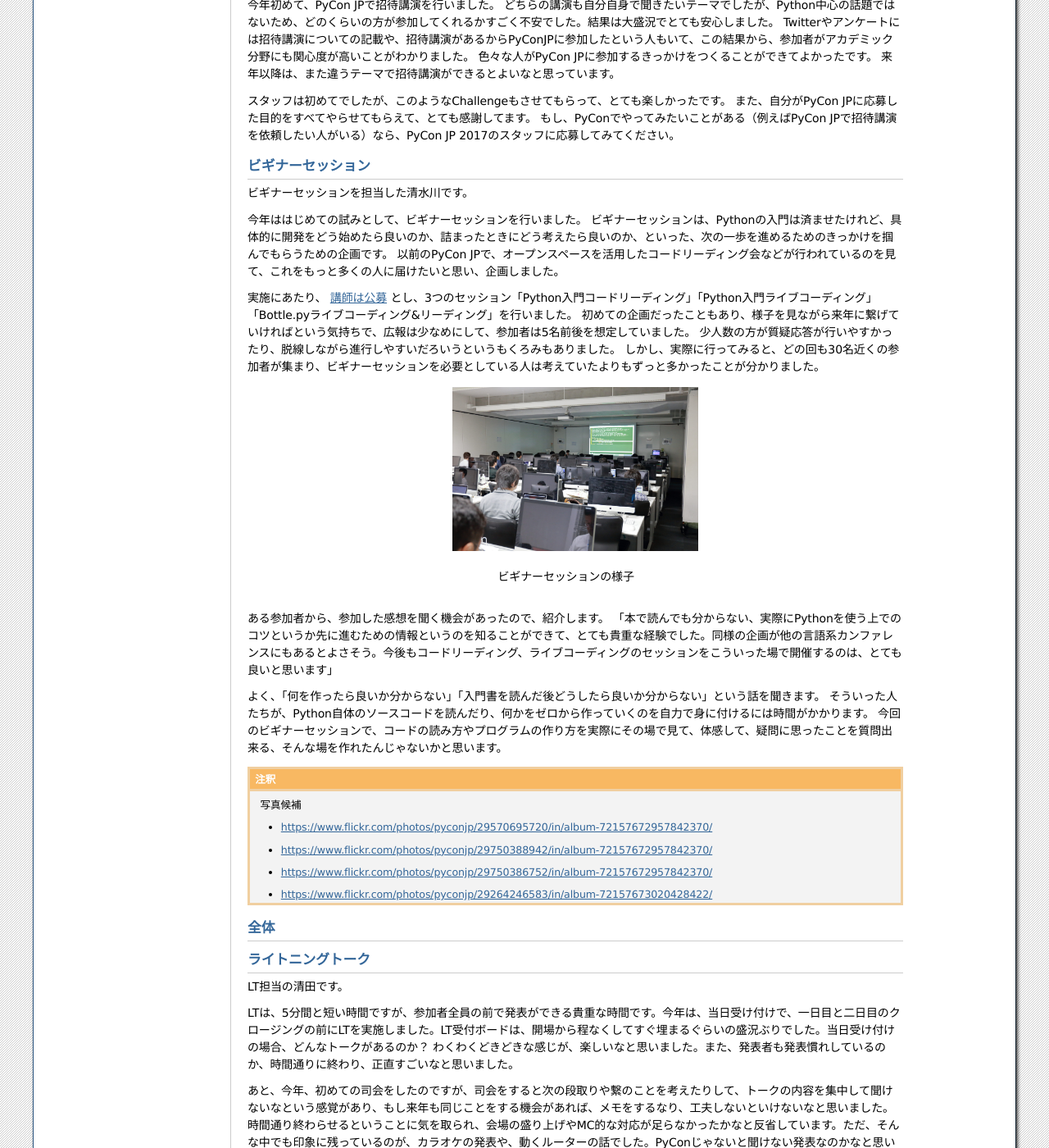
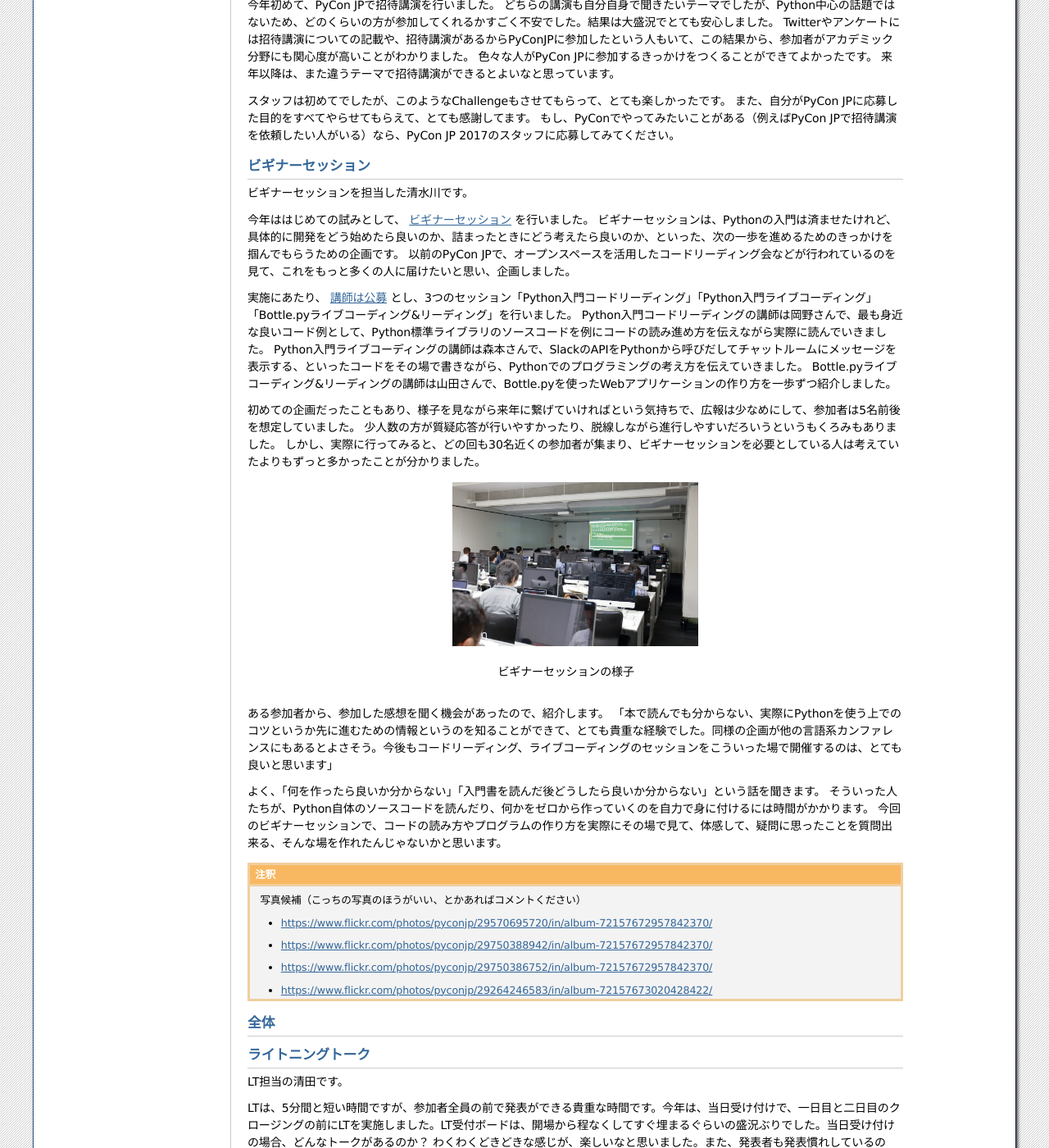
Before and after one commit to pyconjp/shoeisha2016, a Sphinx documentation site: the page built from source/afterreport_02_program.rst, in a window 1280 px wide and 1400 px high, scrolled down 7487 px. Shown: the whole window at 82% size. Built offline with Sphinx 7.4.7, drawn with Linux system fonts in a browser that asks for light colours.

Commit message:
refs #SAR-1574 ビギナーセッション, レビュー指摘対応

```diff
--- a/source/afterreport_02_program.rst
+++ b/source/afterreport_02_program.rst
@@ -239,11 +239,15 @@ Twitterやアンケートには招待講演についての記載や、招待講
 
 ビギナーセッションを担当した清水川です。
 
-今年ははじめての試みとして、ビギナーセッションを行いました。
+今年ははじめての試みとして、 `ビギナーセッション`_ を行いました。
 ビギナーセッションは、Pythonの入門は済ませたけれど、具体的に開発をどう始めたら良いのか、詰まったときにどう考えたら良いのか、といった、次の一歩を進めるためのきっかけを掴んでもらうための企画です。
 以前のPyCon JPで、オープンスペースを活用したコードリーディング会などが行われているのを見て、これをもっと多くの人に届けたいと思い、企画しました。
 
 実施にあたり、 `講師は公募`_ とし、3つのセッション「Python入門コードリーディング」「Python入門ライブコーディング」「Bottle.pyライブコーディング&リーディング」を行いました。
+Python入門コードリーディングの講師は岡野さんで、最も身近な良いコード例として、Python標準ライブラリのソースコードを例にコードの読み進め方を伝えながら実際に読んでいきました。
+Python入門ライブコーディングの講師は森本さんで、SlackのAPIをPythonから呼びだしてチャットルームにメッセージを表示する、といったコードをその場で書きながら、Pythonでのプログラミングの考え方を伝えていきました。
+Bottle.pyライブコーディング&リーディングの講師は山田さんで、Bottle.pyを使ったWebアプリケーションの作り方を一歩ずつ紹介しました。
+
 初めての企画だったこともあり、様子を見ながら来年に繋げていければという気持ちで、広報は少なめにして、参加者は5名前後を想定していました。
 少人数の方が質疑応答が行いやすかったり、脱線しながら進行しやすいだろいうというもくろみもありました。
 しかし、実際に行ってみると、どの回も30名近くの参加者が集まり、ビギナーセッションを必要としている人は考えていたよりもずっと多かったことが分かりました。
@@ -261,9 +265,10 @@ Twitterやアンケートには招待講演についての記載や、招待講
 そういった人たちが、Python自体のソースコードを読んだり、何かをゼロから作っていくのを自力で身に付けるには時間がかかります。
 今回のビギナーセッションで、コードの読み方やプログラムの作り方を実際にその場で見て、体感して、疑問に思ったことを質問出来る、そんな場を作れたんじゃないかと思います。
 
+.. _ビギナーセッション: https://pycon.jp/2016/ja/events/beginners/
 .. _講師は公募: http://pyconjp.blogspot.jp/2016/08/2016-pycon-jp2016-beginner-instructor.html
 
-.. note:: 写真候補
+.. note:: 写真候補（こっちの写真のほうがいい、とかあればコメントください）
 
    * https://www.flickr.com/photos/pyconjp/29570695720/in/album-72157672957842370/
    * https://www.flickr.com/photos/pyconjp/29750388942/in/album-72157672957842370/
```
